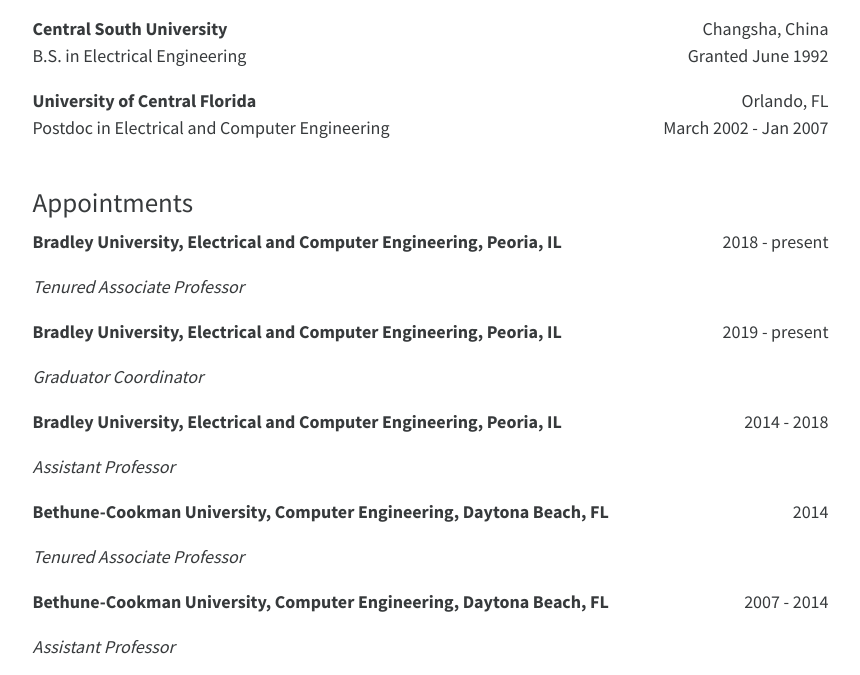
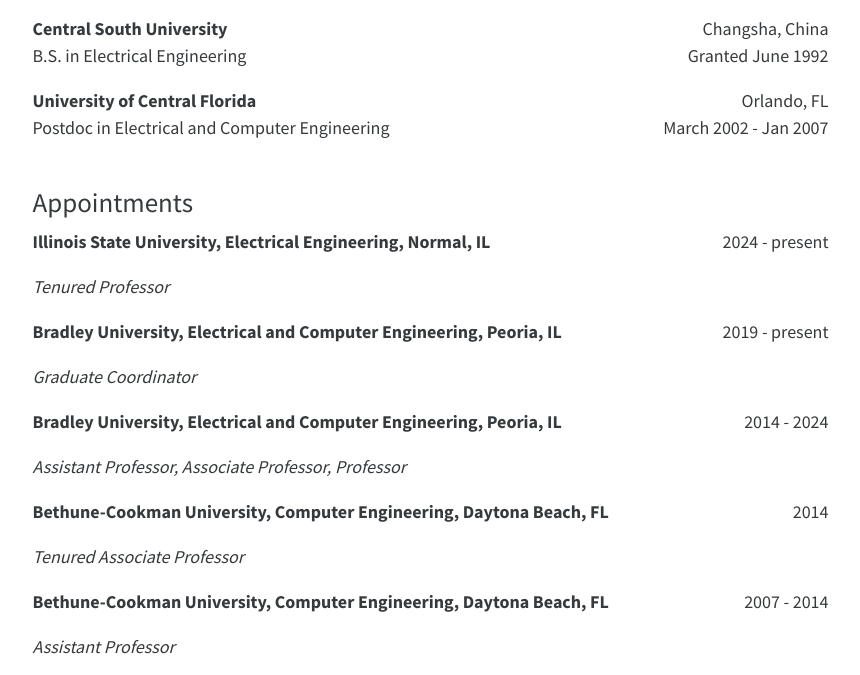
Before and after one commit to jingwang-ece/main, a plain HTML site: page about.html in a window 1280 px wide. Shown: the part 633-1308 px from the top of the page, without its empty margins (137-997 px from the left). Drawn offline with Linux system fonts and the light colour scheme; some icons are missing.

Commit message:
Update about.html

```diff
--- a/about.html
+++ b/about.html
@@ -189,13 +189,13 @@ March 2002 - Jan 2007</p>
 <h3 class="anchored" data-anchor-id="appointments">Appointments</h3>
 <div class="d-flex justify-content-between">
 <div>
-<p><strong>Bradley University, Electrical and Computer Engineering, Peoria, IL</strong></p>
+<p><strong>Illinois State University, Electrical Engineering, Normal, IL</strong></p>
 </div>
 <div class="text-end">
-<p>2018 - present</p>
+<p>2024 - present</p>
 </div>
 </div>
-<p><em>Tenured Associate Professor</em></p>
+<p><em>Tenured Professor</em></p>
 <div class="d-flex justify-content-between">
 <div>
 <p><strong>Bradley University, Electrical and Computer Engineering, Peoria, IL</strong></p>
@@ -204,16 +204,16 @@ March 2002 - Jan 2007</p>
 <p>2019 - present</p>
 </div>
 </div>
-<p><em>Graduator Coordinator</em></p>
+<p><em>Graduate Coordinator</em></p>
 <div class="d-flex justify-content-between">
 <div>
 <p><strong>Bradley University, Electrical and Computer Engineering, Peoria, IL</strong></p>
 </div>
 <div class="text-end">
-<p>2014 - 2018</p>
+<p>2014 - 2024</p>
 </div>
 </div>
-<p><em>Assistant Professor</em></p>
+<p><em>Assistant Professor, Associate Professor, Professor</em></p>
 <div class="d-flex justify-content-between">
 <div>
 <p><strong>Bethune-Cookman University, Computer Engineering, Daytona Beach, FL</strong></p>
```
